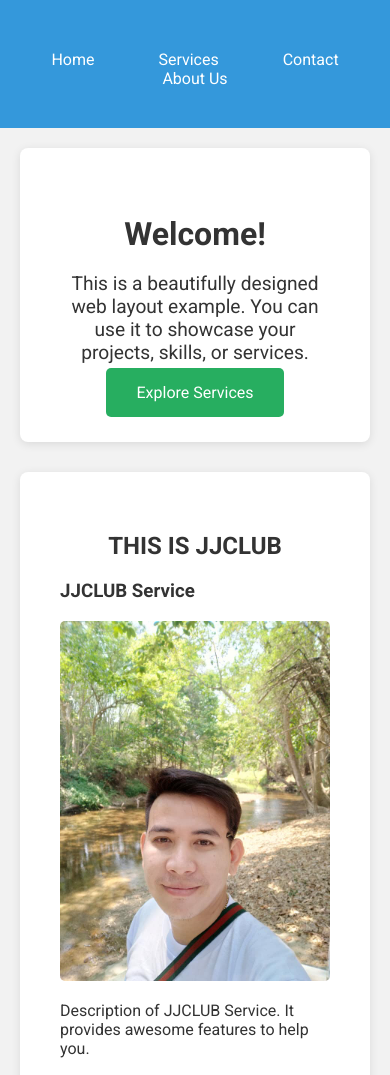
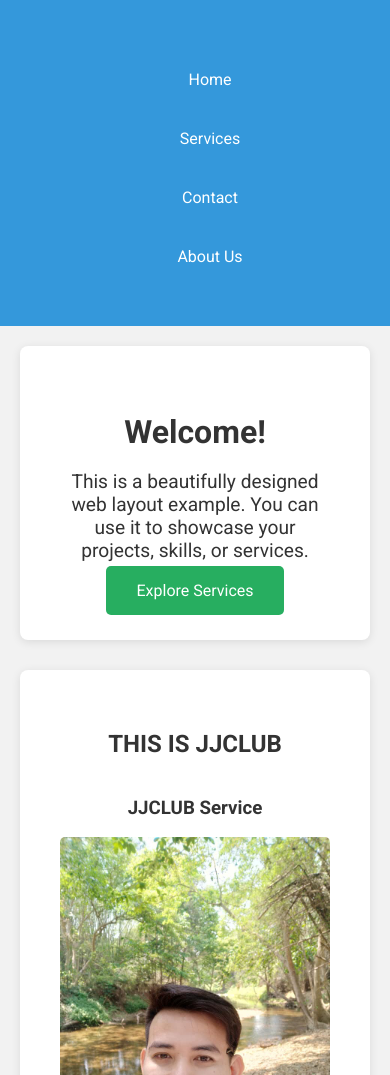
Before and after one commit to kxjaim/jjclub, a plain HTML site: page index.html in a window 390 px wide. Shown: the top 1075 px of the page. Drawn offline with Linux system fonts and the light colour scheme.

Commit message:
Update styles.css

```diff
--- a/styles.css
+++ b/styles.css
@@ -19,11 +19,10 @@ header {
     text-align: center;
 }
 
-header h1 {
-    margin: 0;
-}
-
 nav {
+    display: flex;
+    justify-content: center; /* จัดให้อยู่กลาง */
+    flex-wrap: wrap; /* ทำให้เมนูสามารถ wrap ได้เมื่อพ้นขนาด */
     margin-top: 10px;
 }
 
@@ -85,6 +84,7 @@ nav a:hover {
 
 .service-item {
     margin: 20px 0;
+    text-align: center; /* จัดกลางในมือถือ */
 }
 
 footer {
@@ -97,9 +97,22 @@ footer {
 footer p {
     margin: 0;
 }
-.service-item img {
-    width: 100%; /* Makes the image width adapt to its parent container */
-    height: auto; /* Maintains aspect ratio */
-    border-radius: 5px; /* Optional: adds rounded corners to images */
-    max-width: 300px; /* Set a maximum width for the images */
+
+/* สำหรับ Responsive */
+@media (max-width: 768px) {
+    nav {
+        flex-direction: column; /* เรียงเมนูตามแนวดิ่ง */
+        align-items: center; /* จัดกลาง */
+    }
+
+    nav a {
+        margin: 10px 0; /* เพิ่มพื้นที่ระหว่างเมนู */
+        width: 100%; /* ทำให้ลิงก์กว้างเต็มที่ */
+    }
+
+    .service-item {
+        display: flex;
+        flex-direction: column; /* เรียงตัวในรูปแบบคอลัมน์ */
+        align-items: center; /* จัดกลาง */
+    }
 }
```
